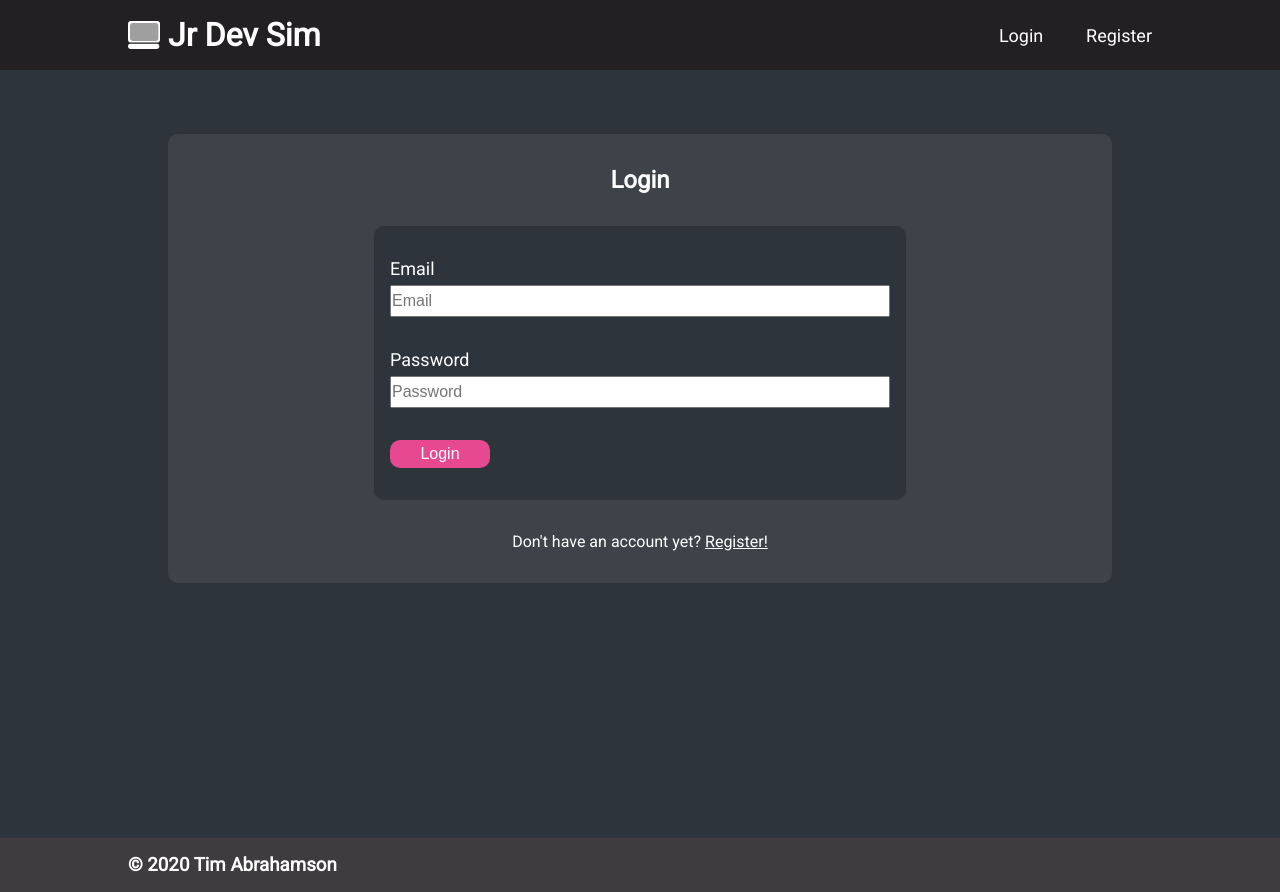
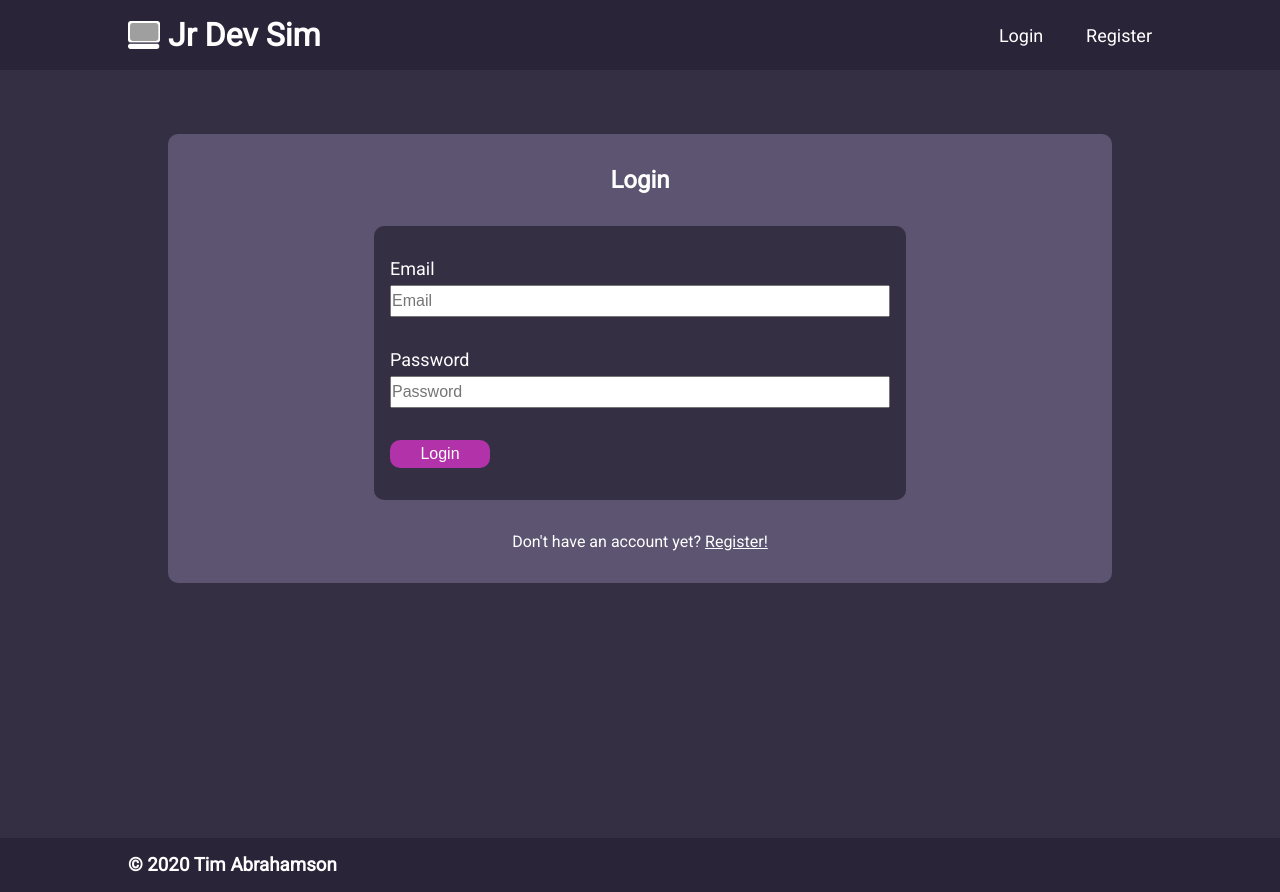
Before and after one commit to Tlabrahamson/employ, a React (Create React App) app in the folder frontend/: page /login in a window 1280 px wide. Built offline with nearby package versions, Linux system fonts and the light colour scheme; no server answers.

Commit message:
All purple everything

```diff
--- a/frontend/src/components/Footer.js
+++ b/frontend/src/components/Footer.js
@@ -4,7 +4,7 @@ import styled from "styled-components";
 const FooterWrap = styled.footer`
   padding: 1rem 8rem;
   color: #fff;
-  background: #3f3c3f;
+  background: #2a2438;
   width: 100%;
   margin-top: 4rem;
 
--- a/frontend/src/components/Nav.js
+++ b/frontend/src/components/Nav.js
@@ -9,7 +9,7 @@ const HeaderWrap = styled.header`
   justify-content: space-between;
   align-items: center;
   padding: 1rem 8rem;
-  background: #232023;
+  background: #2a2438;
   color: #fff;
   margin-bottom: 4rem;
 
--- a/frontend/src/pages/JobList.js
+++ b/frontend/src/pages/JobList.js
@@ -7,7 +7,7 @@ import styled from "styled-components";
 import Hero from "../components/Hero";
 
 const JobListWrapper = styled.div`
-  background: #3d4349;
+  background: #5c5470;
   padding: 2rem;
   border-radius: 10px;
   display: grid;
@@ -29,7 +29,7 @@ const JobListWrapper = styled.div`
   article {
     padding: 1rem;
     border-radius: 10px;
-    background: #2e343b;
+    background: #352f44;
     color: #fff;
   }
 
--- a/frontend/src/styles/FormWrapper.js
+++ b/frontend/src/styles/FormWrapper.js
@@ -4,14 +4,14 @@ const FormWrapper = styled.div`
   display: flex;
   flex-direction: column;
   align-items: center;
-  background: #3d4349;
+  background: #5c5470;
   padding: 2rem;
   color: #fff;
   border-radius: 10px;
 
   form {
     display: grid;
-    background: #2e343b;
+    background: #352f44;
     padding: 0 1rem;
     border-radius: 10px;
     margin: 2rem 0;
@@ -42,7 +42,7 @@ const FormWrapper = styled.div`
     border-radius: 10px;
     padding: 0.3rem 0;
     font-size: 1rem;
-    background: #e74990;
+    background: #b232aa;
     color: #fff;
     border: none;
   }
--- a/frontend/src/styles/GlobalStyles.js
+++ b/frontend/src/styles/GlobalStyles.js
@@ -8,7 +8,7 @@ const GlobalStyles = createGlobalStyle`
 }
 
 body {
-    background: #2e343b;
+    background: #352f44;
     font-family: 'Roboto', sans-serif;
     position: relative;
     min-height: 100vh;
@@ -44,6 +44,10 @@ p {
     white-space: pre-line;
 }
 
+hr {
+    color: #fff;
+}
+
 @media screen and (max-width: 1200px) {
     main {
         width: 100%;
--- a/frontend/src/styles/SingleJobWrapper.js
+++ b/frontend/src/styles/SingleJobWrapper.js
@@ -1,7 +1,7 @@
 import styled from "styled-components";
 
 const SingleJobWrapper = styled.div`
-  background: #282d33;
+  background: #2a2438;
   padding: 2rem;
   border-radius: 10px;
   color: #fff;
@@ -55,7 +55,7 @@ const SingleJobWrapper = styled.div`
   }
 
   .apply-button {
-    background: #e74990;
+    background: #b232aa;
     width: 200px;
   }
 
@@ -64,7 +64,7 @@ const SingleJobWrapper = styled.div`
     flex-direction: column;
     align-items: center;
     margin-top: 2rem;
-    background: #3d4349;
+    background: #5c5470;
     color: #fff;
     border-radius: 10px;
     width: 50%;
```
Also changed, not shown: frontend/src/assets/jr-dev-sim.jpg.
